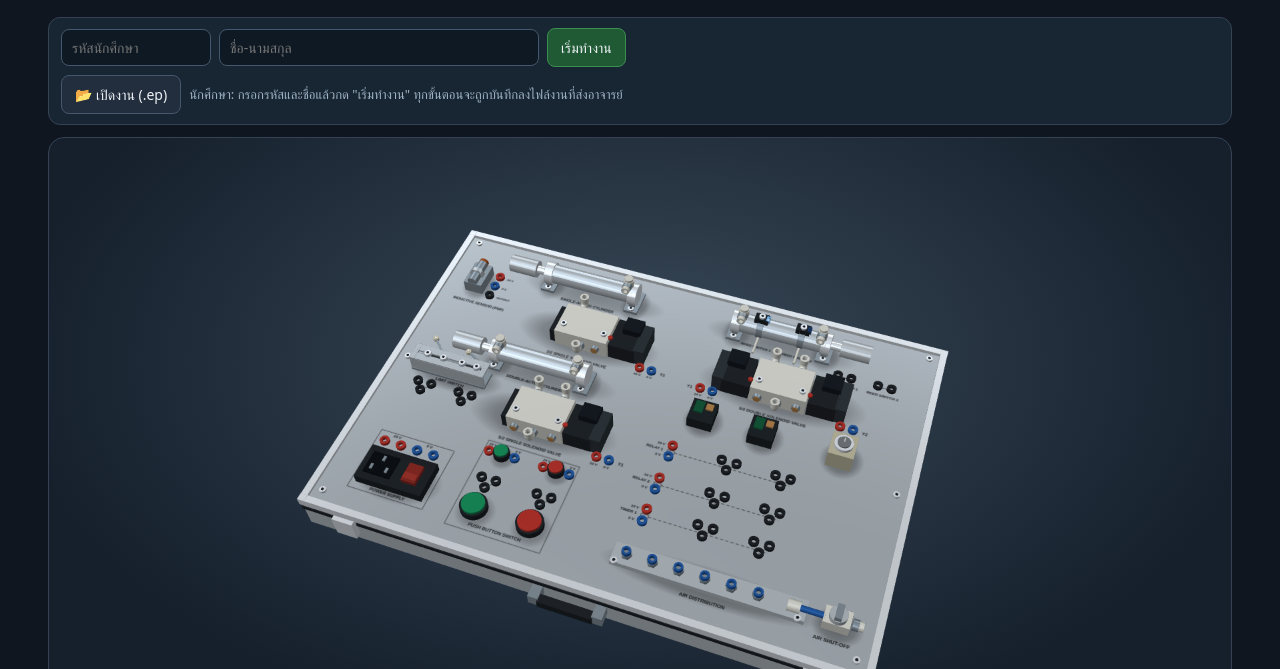
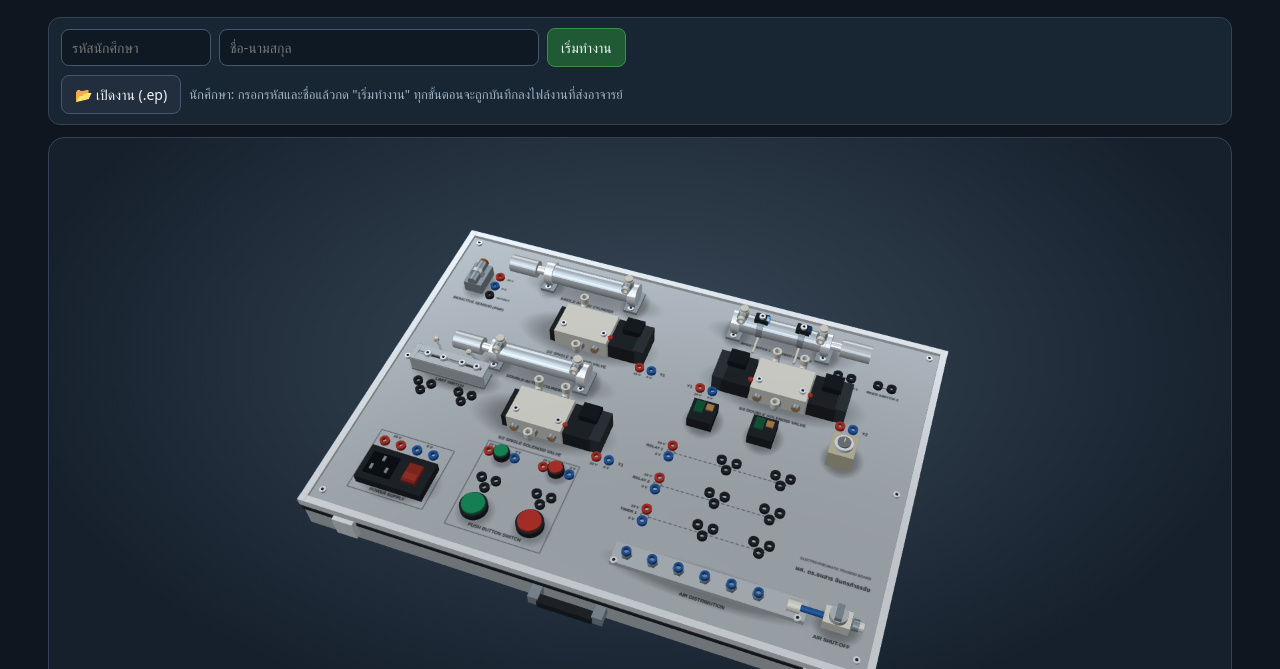
Before and after one commit to tintara-del/Pneumatics, a plain HTML site: page electro-pneumatic-3d.html in a window 1280 px wide. Shown: the part 131-800 px from the top of the page. Drawn offline with Linux system fonts and the light colour scheme.

Commit message:
Add files via upload

```diff
--- a/electro-pneumatic-3d.html
+++ b/electro-pneumatic-3d.html
@@ -815,6 +815,23 @@ function start() {
   print('PUSH BUTTON SWITCH',-1.84,3.52);
   print('AIR DISTRIBUTION',2.51,3.58);
   print('AIR SHUT-OFF',5.03,3.58);
+  // Designer nameplate: a dark printed plate in the free space right of the timer row.
+  {
+    const plate={x:4.76,z:2.22,w:1.86,d:.62};
+    ink.save();
+    // Printed straight onto the grey panel, in the same ink as the other labels.
+    ink.fillStyle='#22282c';ink.textAlign='center';
+    const name='ผศ. ดร.ธนสาร อินทรกำธรชัย';
+    let size=.16;
+    ink.font='700 '+size+'px Tahoma, "Leelawadee UI", "Noto Sans Thai", sans-serif';
+    const fit=(plate.w-.28)/ink.measureText(name).width;
+    if(fit<1){size*=fit;ink.font='700 '+size+'px Tahoma, "Leelawadee UI", "Noto Sans Thai", sans-serif';}
+    ink.fillText(name,plate.x,plate.z+.08);
+    ink.fillStyle='#42494e';
+    ink.font='600 .07px Arial, sans-serif';
+    ink.fillText('ELECTRO-PNEUMATIC TRAINING BOARD',plate.x,plate.z-.16);
+    ink.restore();
+  }
 
   // Soft contact shadows are baked onto the board in model coordinates.
   const shadowMap=document.createElement('canvas');
```
